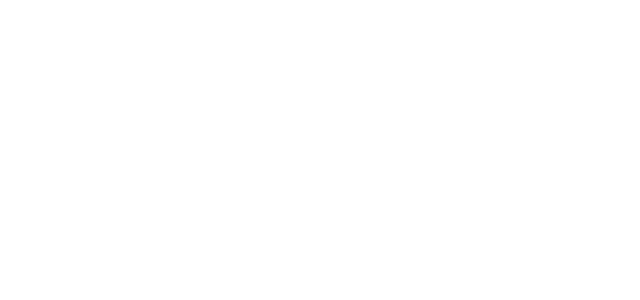
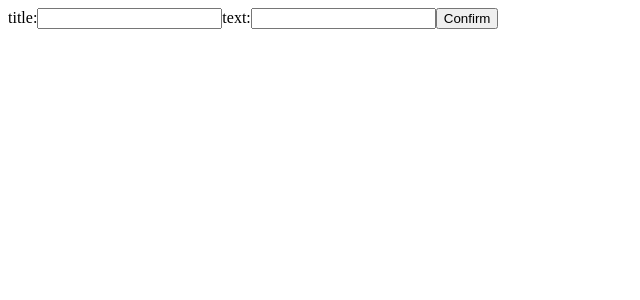
Before and after one commit to drsheko/blog-API, a React (Create React App) app in the folder client/: page /posts/create-post in a window 1280 px wide. Shown: the top 300 px of the page, without its empty margins (0-640 px from the left). Built offline with nearby package versions, Linux system fonts and the light colour scheme.

Commit message:
add userContext, createPost comp

```diff
--- a/client/src/App.js
+++ b/client/src/App.js
@@ -1,4 +1,4 @@
-import {useState , useEffect} from 'react';
+import {useState , useEffect ,createContext} from 'react';
 import { BrowserRouter , Link, Route ,Routes } from "react-router-dom";
 import './App.css';
 import Home from './components/home';
@@ -6,8 +6,13 @@
 import Login from './components/login';
 import Post from './components/post';
 import Posts from './components/posts';
+import CreatePost from './components/createPost';
+
+
+
+export const UserContext = createContext()
 function App() {
-  const [user , setUser] = useState();
+  const [user , setUser] = useState(null);
   const [posts, setPosts] = useState()
   let num =12
 
@@ -22,17 +27,17 @@
   }
 
   return (
-
-    <BrowserRouter>
+    < UserContext.Provider value={user}>
+        <BrowserRouter>
     <div>
 
       <Routes>
-          <Route path = '/'         element={<Home user={user}/>} />
+          <Route exact path = '/'         element={<Home user={user}/>} />
           <Route path = '/signup'   element={<Signup />}   />
           <Route path = '/login'    element={<Login getUser={getUser}/>}     />
-          <Route path = "/posts"    elemenet = {<Posts getPosts={getPosts} />}  />
-          <Route path = "/posts/:postId"   elemenet = {<Post posts={posts}  />}  />
-
+          <Route exact path = "/posts"    elemenet = {<Posts getPosts={getPosts} />}  />
+          <Route path ='/posts/:postid' element =  { <Post/>} />
+          <Route path = "/posts/create-post" element = { <CreatePost /> } />
       </Routes>
 
 
@@ -43,6 +48,10 @@
 
 
   </BrowserRouter>
+
+
+    </UserContext.Provider>
+
   );
 }
 
--- a/client/src/components/createPost.js
+++ b/client/src/components/createPost.js
@@ -0,0 +1,66 @@
+import { useState ,useContext} from "react"
+import { useNavigate } from "react-router-dom"
+import { UserContext } from "../App";
+
+const CreatePost = () => {
+    let navigate = useNavigate();
+    let user = useContext(UserContext)
+    const [form, setForm] = useState({
+        user:'',
+        title:'',
+        text:'',
+        isPublished:true
+    })
+
+    const handleChange = (e) => {
+        setForm({
+            ...form,
+            [e.target.name]:[e.target.value]
+        })
+    }
+
+
+    const handleFormSubmit = async(e) => {
+        e.preventDefault();
+        try{
+            var url = "http://localhost:3001/api/post"
+            var options = {
+                method : 'Post',
+                headers : {
+                    'Content-Type':'application/x-www-form-urlencoded'
+                },
+                body: new URLSearchParams({
+                    "title":form.title,
+                    "text": form.text,
+                    user: user._id
+                })
+
+            }
+            var res = await fetch(url ,options)
+            var data =await res.json()
+            navigate('/' , {replace:true})
+
+        }
+        catch(err){
+            console.log(err)
+        }
+    }
+
+
+    return (
+        <>
+            <form onSubmit={handleFormSubmit}>
+                <label>title:</label>
+                <input value={form.title} name = 'title' onChange={handleChange} />
+
+                <label>text:</label>
+                <input value={form.text} name = 'text' onChange={handleChange} />
+
+                <button type="submit" value="submit">Confirm</button>
+            </form>
+
+        </>
+    )
+}
+
+export default CreatePost ;
--- a/client/src/components/home.js
+++ b/client/src/components/home.js
@@ -7,9 +7,12 @@
     return(
         <div>
             <h1>Home Page</h1>
-            {typeof user != "undefined"
-                ? <h2>Hi {user.username}</h2>
-                : <Link to = '/signup'>  <h4>Get start</h4> </Link>
+            { user != null
+                ?   <>
+                        <h2>Hi {user.username}</h2>
+                        <Link to = '/posts/create-post'> Create a new post</Link>
+                    </>
+                :  <Link to = '/signup'>  <h4>Get start</h4> </Link>
             }
 
             <h1>Posts</h1>
--- a/client/src/components/login.js
+++ b/client/src/components/login.js
@@ -12,7 +12,7 @@
     const handleFormSubmit = async(e)=>{
        try{
             e.preventDefault();
-            console.log(form);
+
             var res = await fetch('http://localhost:3001/api/login',{
                 method:'Post',
                 headers:{
@@ -24,10 +24,10 @@
                 }),
             })
             var data = await res.json()
-            console.log(data)
+
             var user = await data.user
             getUser(user) //send user to app
-            navigate(-1)
+            navigate('/' , {replace:true})
        }catch(err){
             setError(err)
        }
--- a/client/src/components/post.js
+++ b/client/src/components/post.js
@@ -1,16 +1,44 @@
 import {useParams} from 'react-router-dom'
-import { useState } from 'react'
+import { useState ,useEffect} from 'react'
 
-const Post =({posts}) => {
+const Post =() => {
     var id = useParams()
-    const [post, setPost] = useState(posts.find((post) => post._id ===id))
+    var postId = id.postid
+    const [ post, setPost ] = useState(null)
+    useEffect(()=>{
+        const fetchPost =async()=>{
+            try{
+                var res = await fetch(`http://localhost:3001/api/posts/${postId}`  , {mode:'cors'});
+                var data = await res.json()
+                setPost(data.post)
+                console.log(await data.post.comments)
+            }
+            catch(err){
+                console.log(err)
+            }
+        }
+        fetchPost()
+
+            },[])
     return(
         <>
             <h1>Item</h1>
-            <h1>{post.title}</h1>
-            <img src= {post.title} />
-            <p>{post.text}</p>
-            <h6>{post.timestamp}</h6>
+            { post === null
+                ? <h2>Now loading .....</h2>
+                :   <div>
+                        <h1>{post.title}</h1>
+                        <p>{post.text }</p>
+                        <p>{post.timestamp}</p>
+                        <p>{post.comments[1].text}</p>
+                        <ul>
+                        {post.comments.map((comment) => {
+                            <li>comments </li>
+
+                        })}
+                        </ul>
+                    </div>
+
+            }
 
         </>
     )
--- a/client/src/components/postCard.js
+++ b/client/src/components/postCard.js
@@ -9,7 +9,7 @@
            <>
 
              <div >
-                <Link to = {`posts/${postId}`}>
+                <Link to = {`/posts/${postId}`} >
                     <img src="#"></img>
                     <h3>{postTitle}</h3>
                     <p>{postTime}</p>
--- a/client/src/components/signup.js
+++ b/client/src/components/signup.js
@@ -12,7 +12,6 @@
 
     const handleFormSubmit = async(e)=>{
         e.preventDefault();
-        console.log(form);
         try{
             var res = await fetch('http://localhost:3001/api/sign-up',{
                 method:'Post',
@@ -26,7 +25,6 @@
                 }),
             })
             var data = await res.json()
-            console.log(data)
              navigate('/login',{replace:true})
         }catch(err){
             setError(err)
@@ -39,7 +37,7 @@
         var url ="https://pixabay.com/api/?key=27818144-b35666e63fd37e75787508770&q=cars&image_type=photo"
        var res = await fetch("http://localhost:3001/api/posts"  , {mode:'cors'})
         var data = await res.json()
-        console.log(data)
+
     }
 
     const handleChange =(e)=>{
```
Also changed, not shown: client/src/components/posts.js (+4 -3 lines), 2 other files (tests, documents, lock files or other folders).
